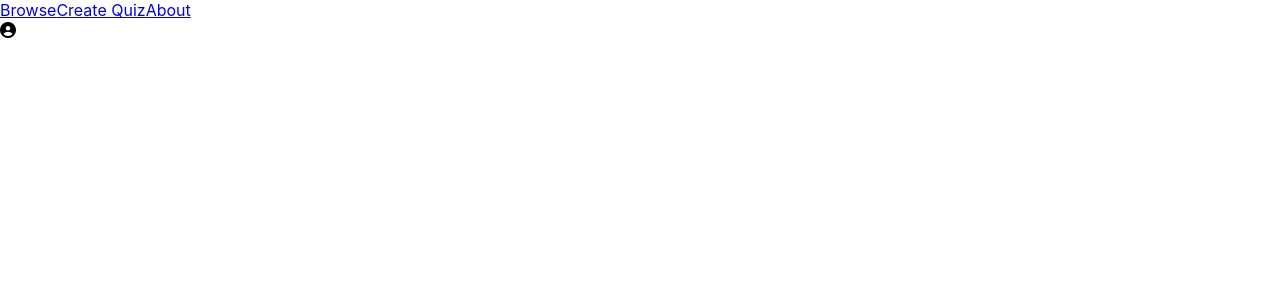
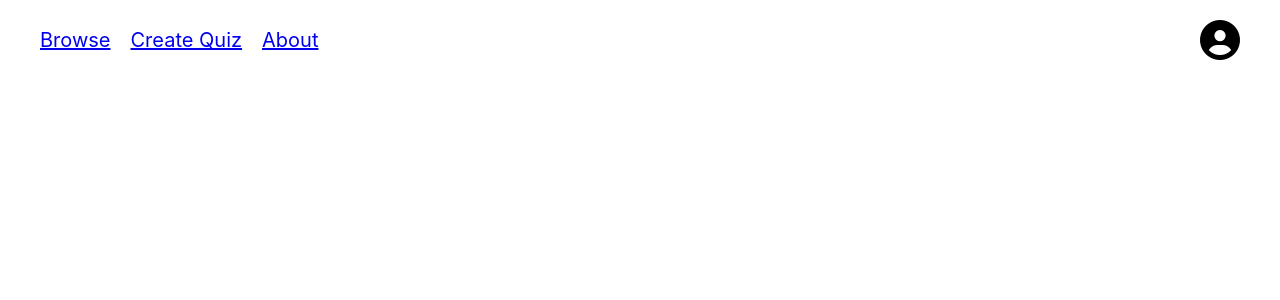
Before and after one commit to MarvelProgramming/KTrial, a React (Create React App) app in the folder client/: page / in a window 1280 px wide. Shown: the top 300 px of the page. Built offline with nearby package versions, Linux system fonts and the light colour scheme.

Commit message:
Added styling to header

```diff
--- a/client/src/styles/App.css
+++ b/client/src/styles/App.css
@@ -1,3 +1,34 @@
 @import 'globalAnimations.css';
 @import 'globalColors.css';
 @import 'globalEffects.css';
+
+:root {
+  font-size: 20px;
+}
+
+html,
+body,
+#root,
+.App {
+  height: 100%;
+  overflow: hidden;
+}
+
+.App > div {
+  min-height: 100%;
+}
+
+.primary-header {
+  display: flex;
+  justify-content: space-between;
+  align-items: center;
+  padding: 1rem 2rem;
+}
+
+.primary-header a {
+  margin-right: 1rem;
+}
+
+.primary-header i {
+  font-size: 2rem;
+}
```
